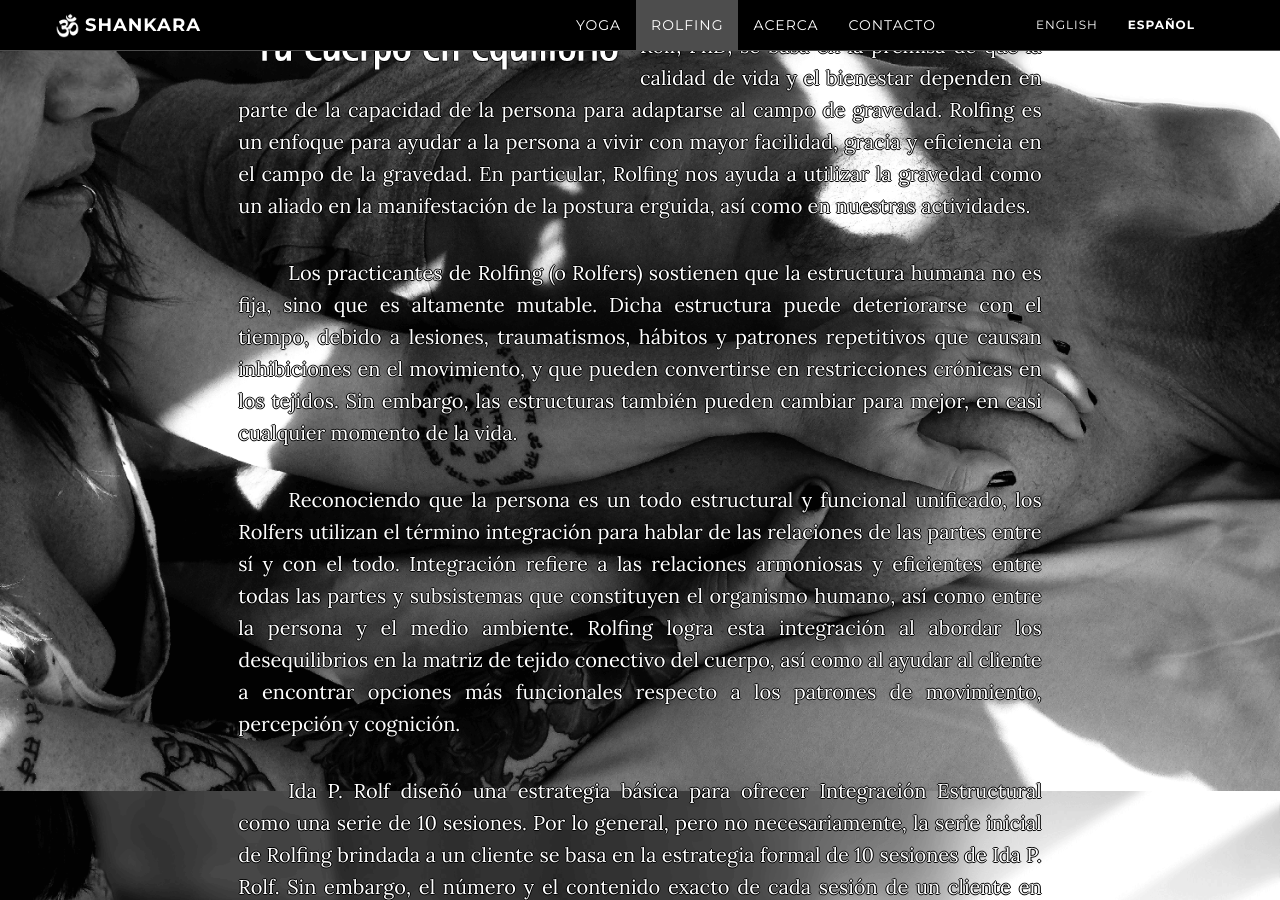
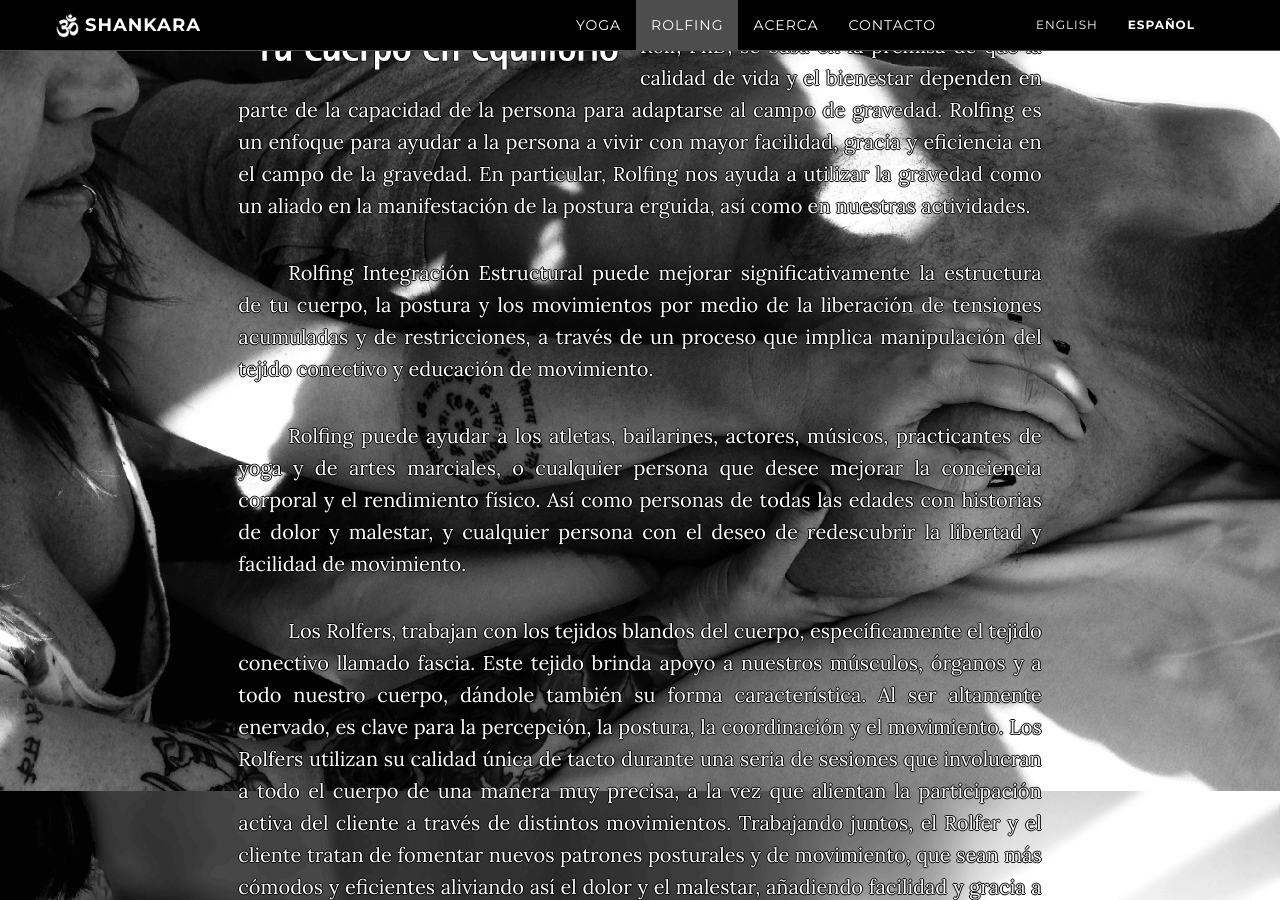
Before and after one commit to cele-carrillo/om_shankara, a Jekyll site: the page built from es/index.html, in a window 1280 px wide and 900 px high, scrolled down 2587 px. Built offline with Jekyll 4.4.1, drawn with Linux system fonts in a browser that asks for light colours; some of the changed text lies outside the part shown.

Commit message:
textos nuevos

```diff
--- a/_config.yml
+++ b/_config.yml
@@ -67,9 +67,11 @@ t:
     content_rolfing:
       - "" # Extra empty paragraph for better visualization
       - "Rolfing® Structural Integration, originally developed by Dr. Ida Rolf, PhD, is based on the premise that the quality of life and well-being depend in part on the person’s capacity to adapt to the field of gravity. Rolfing is an approach to helping the person live and function with greater ease, grace and efficiency in the field of gravity. In particular, Rolfing helps us use gravity as an ally in the manifestation of the human upright posture, as well as in the uniquely human activities and place in the world that uprightness permits."
-      - "Rolfers maintain that the human structure is not fixed, but rather is highly mutable. Structure can deteriorate over time, due to injury, trauma, habits and repetitive patterns that cause inhibitions in movement, which can become chronic restrictions in tissue. However, structures can also change for the better, at almost any point in life."
-      - "Recognizing that the person is a unified structural and functional whole, Rolfers use the term integration to speak to the relationships among the parts to each other and to the whole. Integration refers to harmonious and efficient relationships among all the parts and subsystems that constitute the whole human organism, as well as between the person and the environment. Rolfing accomplishes this integration by addressing imbalances in the body’s connective tissue matrix, as well as by helping the client find more functional options regarding patterns of movement, perception and cognition."
-      - "Ida P. Rolf designed a basic strategy to deliver Structural Integration as a series of 10 sessions. Generally, but not necessarily, a client’s initial Rolfing series is based on Ida P. Rolf’s formal 10-session strategy. However, the number and precise content of a particular client’s session is determined by the client’s needs and best interests, as well as by the practitioner’s level of training and experience."
+      - "Rolfing® Structural Integration can significantly improve your body‘s structure, posture and movement by releasing accumulated tensions and strains through a process involving soft tissue manipulation and movement education."
+      - "Rolfing can help athletes, dancers, actors, musicians, yoga and martial arts practitioners, or anyone wishing to improve their body awareness and physical performance. As well as people of all ages with histories of pain and discomfort, and anyone hoping to rediscover freedom and ease of movement."
+      - "Rolfers™ work with the body’s soft tissue, specifically connective tissue called fascia. Fascia gives muscles, organs and the human body support, their characteristic shape, and being highly enervated is key to perception, posture, coordination and movement. A Rolfer uses their unique quality of touch during a series of sessions that engage the entire body in a very precise way, while also inviting client participation through movement. Working together, Rolfer and client seek to encourage new postural and movement patterns that are more comfortable and efficient – resolving pain and discomfort, adding ease and grace to every client’s life."
+      - "Rolfing works, because it initiates structural changes that restore the entire body to a more natural order. The body’s inherent capacity to adapt relaxes, corrects and integrates misalignments and imbalances. This allows posture and movement patterns to adjust towards their most efficient and at-ease form, freeing restrictions, alleviating pain, and building a foundation for lasting and sustainable results."
+      - "Moreover, as the body changes physically, significant shifts in perception occur as well, resulting in lowered stress and anxiety, increased confidence and maturing emotional expression"
       - "If you have questions, or if you want to book a session, <a href='#contact'>contact me</a>."
 
     content_about:
@@ -118,9 +120,11 @@ t:
     content_rolfing:
       - "" # Extra empty paragraph for better visualization
       - "Rolfing® Integración Estructural, originalmente desarrollado por la Dra. Ida Rolf, PhD, se basa en la premisa de que la calidad de vida y el bienestar dependen en parte de la capacidad de la persona para adaptarse al campo de gravedad. Rolfing es un enfoque para ayudar a la persona a vivir con mayor facilidad, gracia y eficiencia en el campo de la gravedad. En particular, Rolfing nos ayuda a utilizar la gravedad como un aliado en la manifestación de la postura erguida, así como en nuestras actividades."
-      - "Los practicantes de Rolfing (o Rolfers) sostienen que la estructura humana no es fija, sino que es altamente mutable. Dicha estructura puede deteriorarse con el tiempo, debido a lesiones, traumatismos, hábitos y patrones repetitivos que causan inhibiciones en el movimiento, y que pueden convertirse en restricciones crónicas en los tejidos. Sin embargo, las estructuras también pueden cambiar para mejor, en casi cualquier momento de la vida."
-      - "Reconociendo que la persona es un todo estructural y funcional unificado, los Rolfers utilizan el término integración para hablar de las relaciones de las partes entre sí y con el todo. Integración refiere a las relaciones armoniosas y eficientes entre todas las partes y subsistemas que constituyen el organismo humano, así como entre la persona y el medio ambiente. Rolfing logra esta integración al abordar los desequilibrios en la matriz de tejido conectivo del cuerpo, así como al ayudar al cliente a encontrar opciones más funcionales respecto a los patrones de movimiento, percepción y cognición."
-      - "Ida P. Rolf diseñó una estrategia básica para ofrecer Integración Estructural como una serie de 10 sesiones. Por lo general, pero no necesariamente, la serie inicial de Rolfing brindada a un cliente se basa en la estrategia formal de 10 sesiones de Ida P. Rolf. Sin embargo, el número y el contenido exacto de cada sesión de un cliente en particular están determinados por las necesidades y los intereses del cliente, así como por la formación y experiencia del Rolfer."
+      - "Rolfing Integración Estructural puede mejorar significativamente la estructura de tu cuerpo, la postura y los movimientos por medio de la liberación de tensiones acumuladas y de restricciones, a través de un proceso que implica manipulación del tejido conectivo y educación de movimiento."
+      - "Rolfing puede ayudar a los atletas, bailarines, actores, músicos, practicantes de yoga y de artes marciales, o cualquier persona que desee mejorar la conciencia corporal y el rendimiento físico. Así como personas de todas las edades con historias de dolor y malestar, y cualquier persona con el deseo de redescubrir la libertad y facilidad de movimiento."
+      - "Los Rolfers, trabajan con los tejidos blandos del cuerpo, específicamente el tejido conectivo llamado fascia. Este tejido brinda apoyo a nuestros músculos, órganos y a todo nuestro cuerpo, dándole también su forma característica. Al ser altamente enervado, es clave para la percepción, la postura, la coordinación y el movimiento. Los Rolfers utilizan su calidad única de tacto durante una seria de sesiones que involucran a todo el cuerpo de una manera muy precisa, a la vez que alientan la participación activa del cliente a través de distintos movimientos. Trabajando juntos, el Rolfer y el cliente tratan de fomentar nuevos patrones posturales y de movimiento, que sean más cómodos y eficientes  aliviando así el dolor y el malestar, añadiendo facilidad y gracia a la vida diaria del cliente."
+      - "Rolfing funciona ya que inicia cambios estructurales que tienden a restaurar el orden natural del cuerpo. La capacidad inherente del cuerpo para adaptarse relaja, corrige y permite la integración de dichos desajustes y desequilibrios. Esto permite que los patrones de postura y movimiento se ajusten hacia su forma más eficiente y cómoda, liberando restricciones, aliviando el dolor, y construyendo las bases para resultados duraderos y sostenibles."
+      - "Por otra parte, ya que el cuerpo cambia físicamente, ocurren cambios significativos en la percepción, lo que resulta en una disminución del estrés y de la ansiedad, y un aumento en la confianza y la expresión emocional madura."
       - "Si te interesa agendar una sesión de prueba, o si tenés preguntas, <a href='#contact'>contactame</a>."
 
     content_about:
```
Also changed, not shown: Gemfile.lock.
